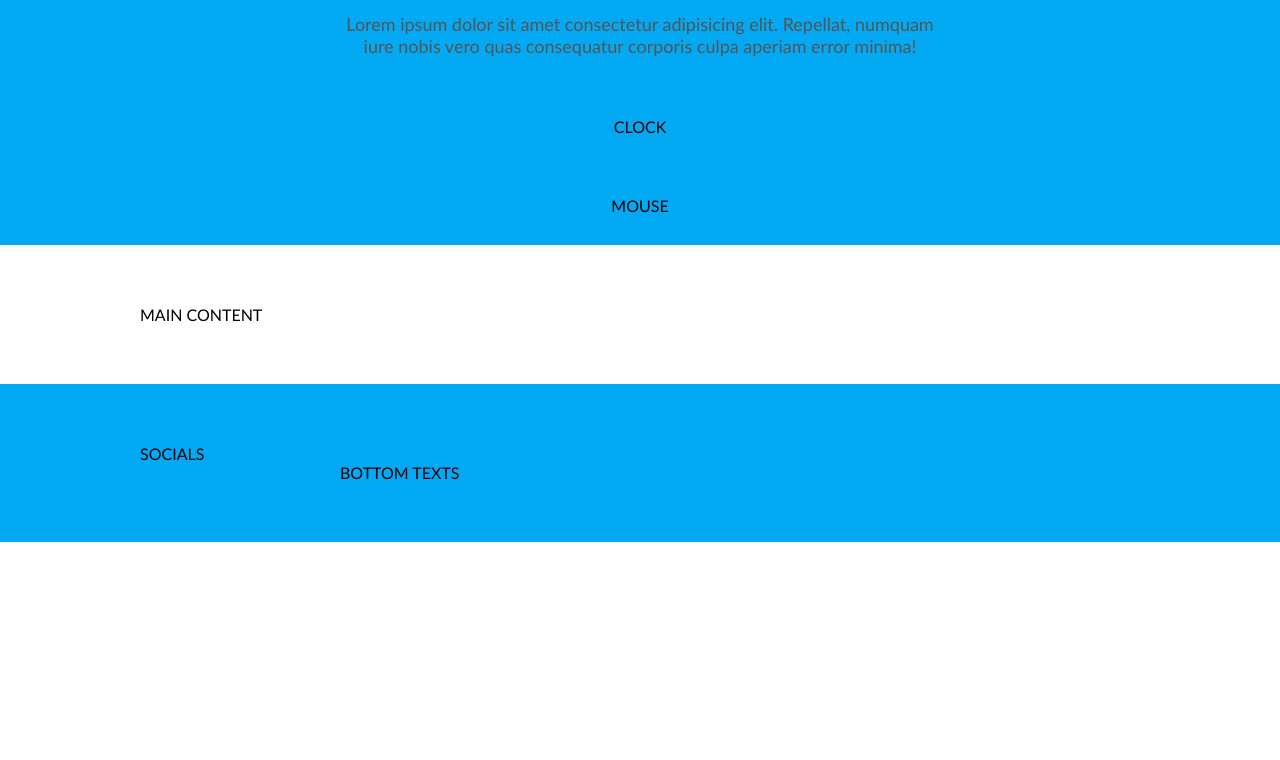
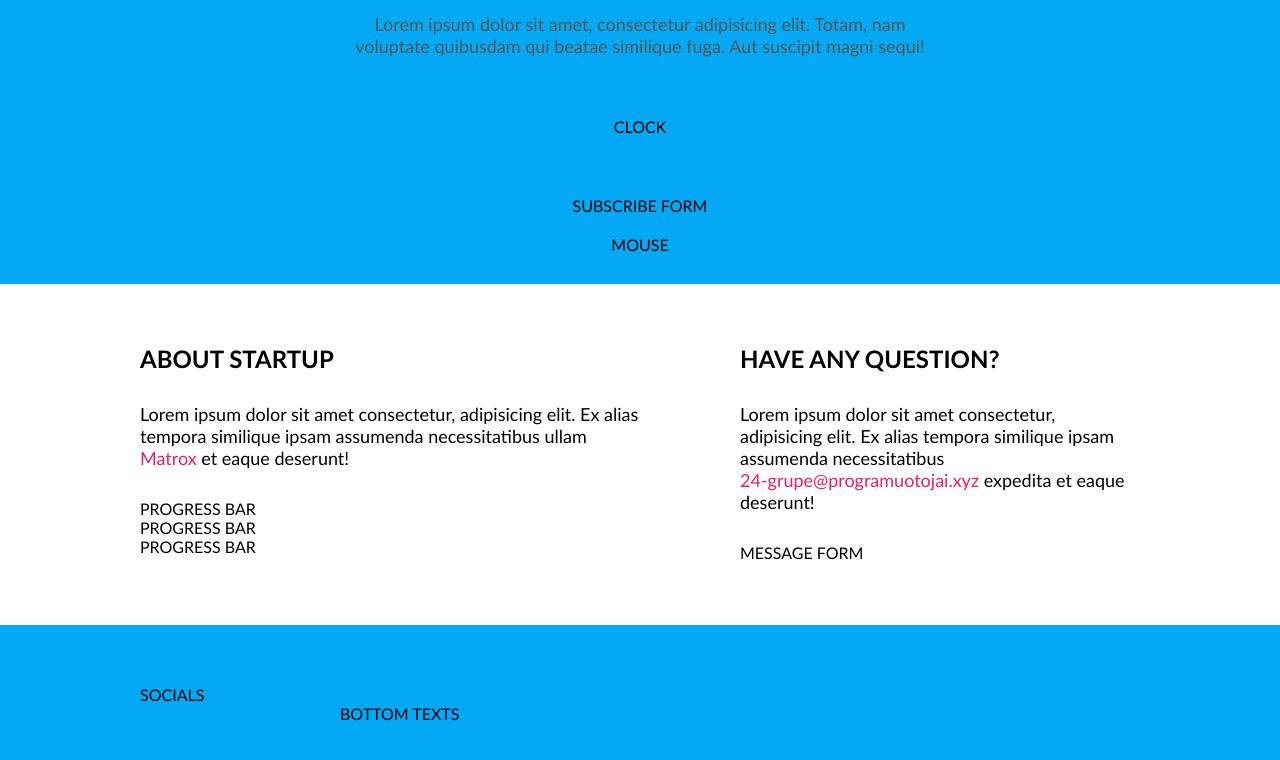
Before and after one commit to Kraske8/5-coming-soon, a plain HTML site: page index.html in a window 1280 px wide. Shown: the part 190-950 px from the top of the page. Before the commit the page ends 800 px from the top, so only its background shows below. Drawn offline with Linux system fonts and the light colour scheme.

Commit message:
Main content section #6

```diff
--- a/css/custom.css
+++ b/css/custom.css
@@ -1,7 +1,7 @@
 /* basic style */
 
 .bg-blue {
-    background-color: #03A9F3;
+    background-color: #03a9f4;
 }
 
 /* hero section */
@@ -24,7 +24,6 @@
     text-transform: uppercase;
     font-size: 50px;
     line-height: 50px;
-
 }
 
 .hero .subtitle {
@@ -34,23 +33,56 @@
     font-size: 18px;
     line-height: 22px;
     color: #555;
-
 }
 
 .hero .clock {
     margin-bottom: 60px;
-
 }
 
-.hero .form {
+.hero form {
     margin-bottom: 20px;
-
 }
 
 .hero .mouse {
-
 }
 
 /* main section */
 
+.left-column {
+    display: inline-block;
+    float: left;
+    width: 50%;
+}
+.right-column {
+    display: inline-block;
+    float: right;
+    width: 40%;
+}
+
+main .block-title {
+    margin-bottom: 30px;
+    text-transform: uppercase;
+}
+main .block-description {
+    margin-bottom: 30px;
+    font-size: 18px;
+}
+main .block-description > a {
+    color: #ea1e63;
+    text-decoration: none;
+}
+main .block-description > a:hover {
+    text-decoration: underline;
+}
+
+@media (max-width: 900px) {
+    .left-column {
+        width: 100%;
+        margin-bottom: 60px;
+    }
+    .right-column {
+        width: 100%;
+    }
+}
+
 /* footer section */
--- a/index.html
+++ b/index.html
@@ -1,5 +1,6 @@
 <!DOCTYPE html>
 <html lang="en">
+
 <head>
     <meta charset="UTF-8">
     <meta name="viewport" content="width=device-width, initial-scale=1.0">
@@ -17,20 +18,20 @@
     <link rel="stylesheet" href="./css/progress-bar.css">
     <!-- custom -->
     <link rel="stylesheet" href="./css/custom.css">
-
-
 </head>
 
 <body>
     <section class="container hero bg-blue">
         <div class="short-row">
-            <img class="logo" src="./Img/logo.png" alt="Logo">
+            <img class="logo" src="./img/logo.png" alt="Logo">
             <h1 class="title">Coming soon</h1>
-            <p class="subtitle">Lorem ipsum dolor sit amet consectetur adipisicing elit. Repellat, numquam iure nobis vero quas consequatur corporis culpa aperiam error minima!</p>
+            <p class="subtitle">Lorem ipsum dolor sit amet, consectetur adipisicing elit. Totam, nam voluptate quibusdam qui beatae similique fuga. Aut suscipit magni sequi!</p>
             <div class="clock">
                 CLOCK
             </div>
-            <form action="SUBSCRIBE FORM"></form>
+            <form>
+                SUBSCRIBE FORM
+            </form>
             <div class="mouse">
                 MOUSE
             </div>
@@ -39,11 +40,30 @@
 
     <main class="container">
         <div class="row">
-            MAIN CONTENT
+            <div class="left-column">
+                <h2 class="block-title">About startup</h2>
+                <p class="block-description">Lorem ipsum dolor sit amet consectetur, adipisicing elit. Ex alias tempora similique ipsam assumenda necessitatibus ullam <a href="#">Matrox</a> et eaque deserunt!</p>
+                <div class="progress-bar">
+                    PROGRESS BAR
+                </div>
+                <div class="progress-bar">
+                    PROGRESS BAR
+                </div>
+                <div class="progress-bar">
+                    PROGRESS BAR
+                </div>
+            </div>
+            <div class="right-column">
+                <h2 class="block-title">Have any question?</h2>
+                <p class="block-description">Lorem ipsum dolor sit amet consectetur, adipisicing elit. Ex alias tempora similique ipsam assumenda necessitatibus <a href="mailto:24-grupe@programuotojai.xyz">24&#8209;grupe@programuotojai.xyz</a> expedita et eaque deserunt!</p>
+                <form>
+                    MESSAGE FORM
+                </form>
+            </div>
         </div>
     </main>
 
-    <footer class=" container bg-blue">
+    <footer class="container bg-blue">
         <div class="row">
             SOCIALS
         </div>
@@ -54,4 +74,5 @@
 
     <script src="./js/main.js"></script>
 </body>
+
 </html>
```
